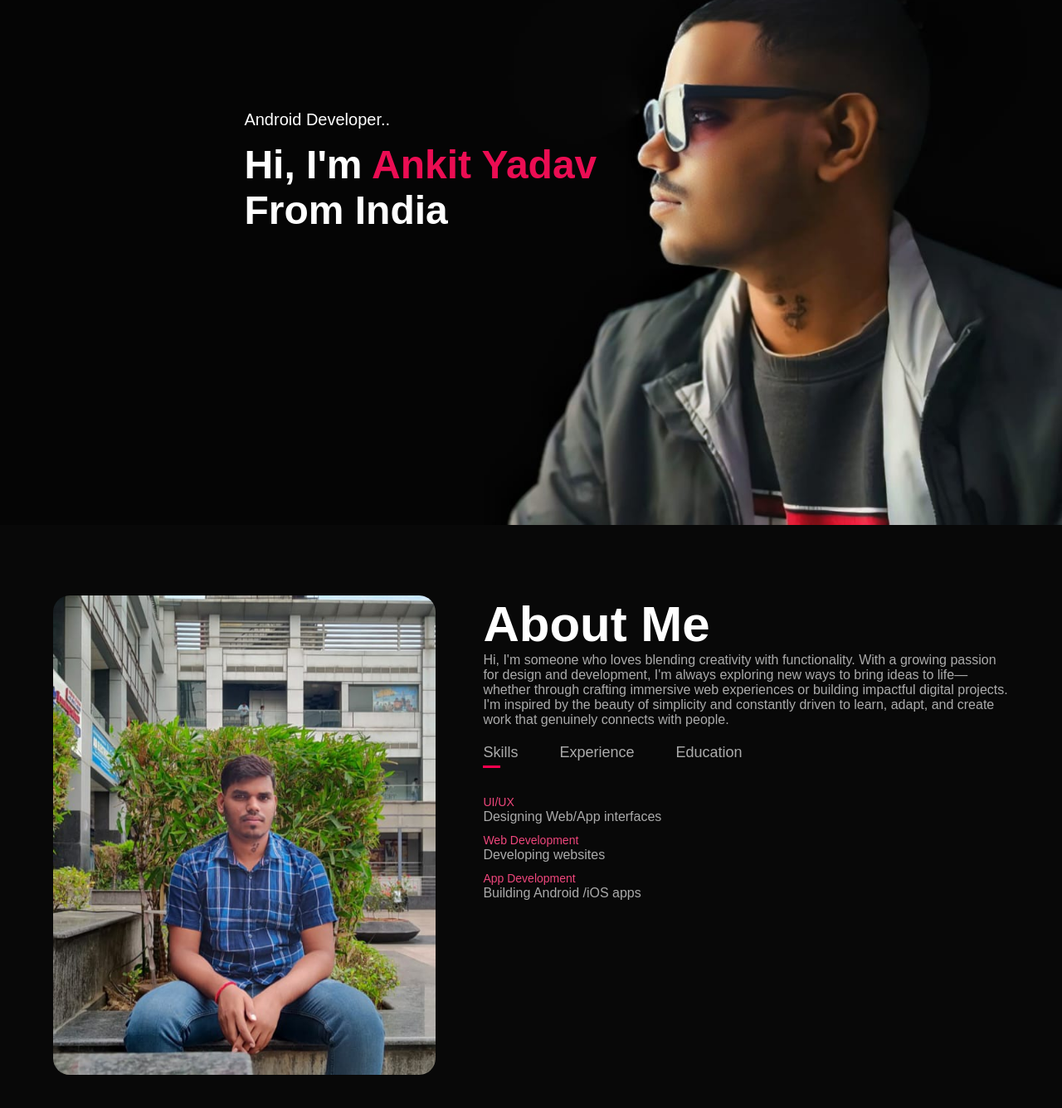
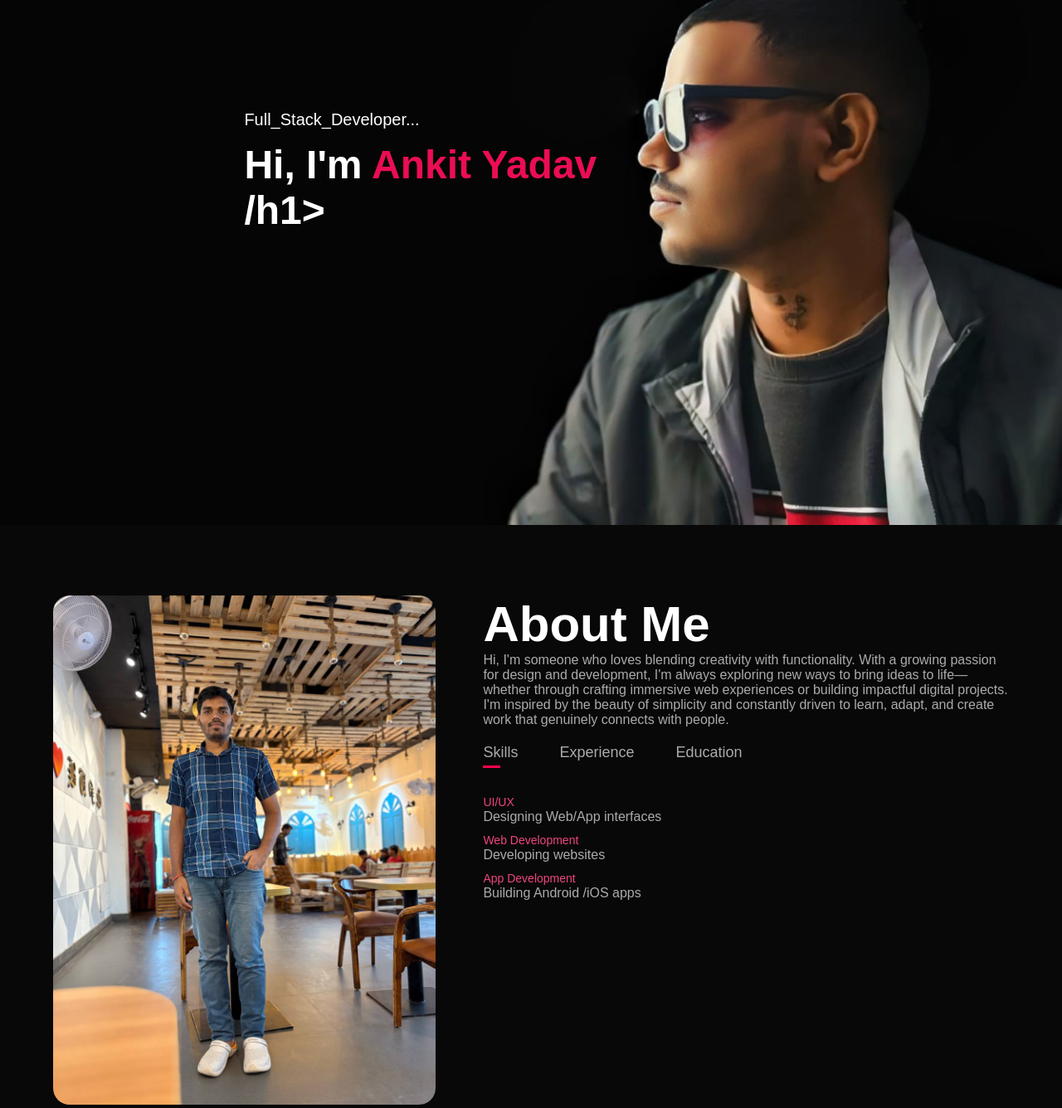
Before and after one commit to ankit-yadav1234/Portfolio, a plain HTML site: page Portfolio/index.html in a window 1280 px wide. Shown: the part 180-1516 px from the top of the page at 83% size. Drawn offline with Linux system fonts and the light colour scheme.

Commit message:
Replace resume and profile image; update header text in index.html

```diff
--- a/Portfolio/index.html
+++ b/Portfolio/index.html
@@ -28,8 +28,8 @@
           <i class="fas fa-bars" onclick="openmenu()"></i>
         </nav>
         <div class="header-text">
-          <p>Android Developer..</p>
-          <h1>Hi, I'm <span>Ankit Yadav</span><br />From India</h1>
+          <p>Full_Stack_Developer...</p>
+          <h1>Hi, I'm <span>Ankit Yadav</span><br />/h1>
         </div>
       </div>
     </header>
@@ -39,7 +39,7 @@
       <div class="container">
         <div class="row">
           <div class="about-col-1">
-            <img src="Image/about.jpeg" alt="Ankit Yadav Photo" />
+            <img src="Image/image.jpg" alt="Ankit Yadav Photo" />
           </div>
           <div class="about-col-2">
             <h1 class="sub-title">About Me</h1>
@@ -132,7 +132,7 @@
         <div class="work-list">
           <div class="work">
             <img src="Image/music_1.jpg.jpg" alt="Music Player Screenshot" />
-            <img src="Image/music_2jpg.jpg" alt="" />
+            <!-- <img src="Image/music_2jpg.jpg" alt="" /> -->
             <div class="layer">
               <h3>Music Player App</h3>
               <p>
@@ -147,7 +147,7 @@ Focused on responsive design and optimized media handling to enhance the user ex
           </div>
           <div class="work">
             <img src="Image/Instagram clone image_page-0001.jpg" alt="Instagram Clone Screenshot" />
-            <img src="Image/Instagram clone image_page-0002.jpg" alt="" />
+            <!-- <img src="Image/Instagram clone image_page-0002.jpg" alt="" /> -->
             <div class="layer">
               <h3>Instagram Clone App</h3>
               <p>
@@ -193,7 +193,7 @@ Focused on responsive design and optimized media handling to enhance the user ex
               ></a>
               <a href="#"><i class="fa-brands fa-twitter"></i></a>
             </div>
-            <a href="Image/RESUME.pdf" download class="btn btn2"
+            <a href="Image/Ankit_Yadav_Full_Stack_Developer.pdf" download class="btn btn2"
               >Download Resume</a
             >
           </div>
```
Also changed, not shown: Portfolio/Image/about.jpeg (deleted), Portfolio/Image/image.jpg (added), 2 other files.
